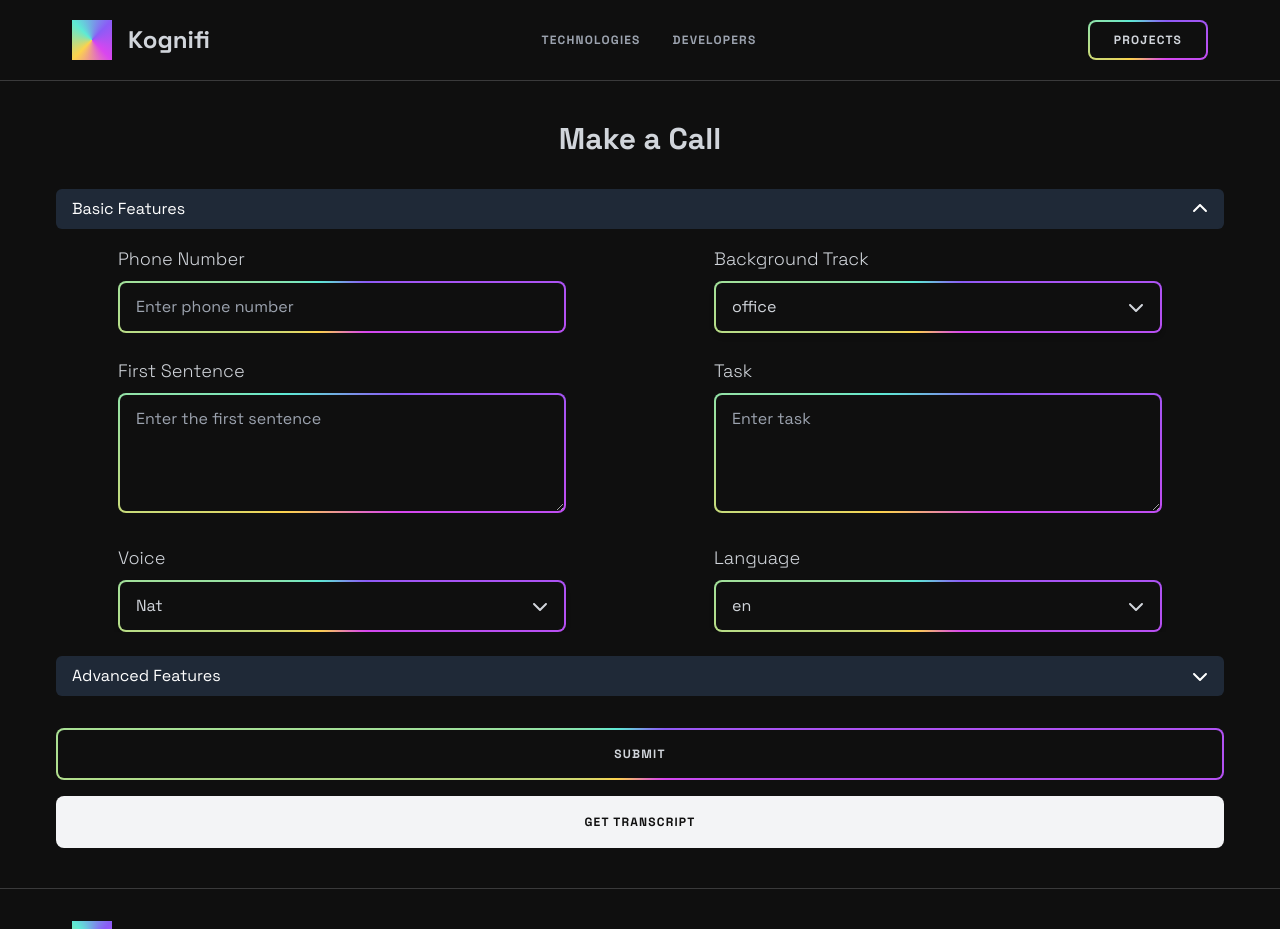
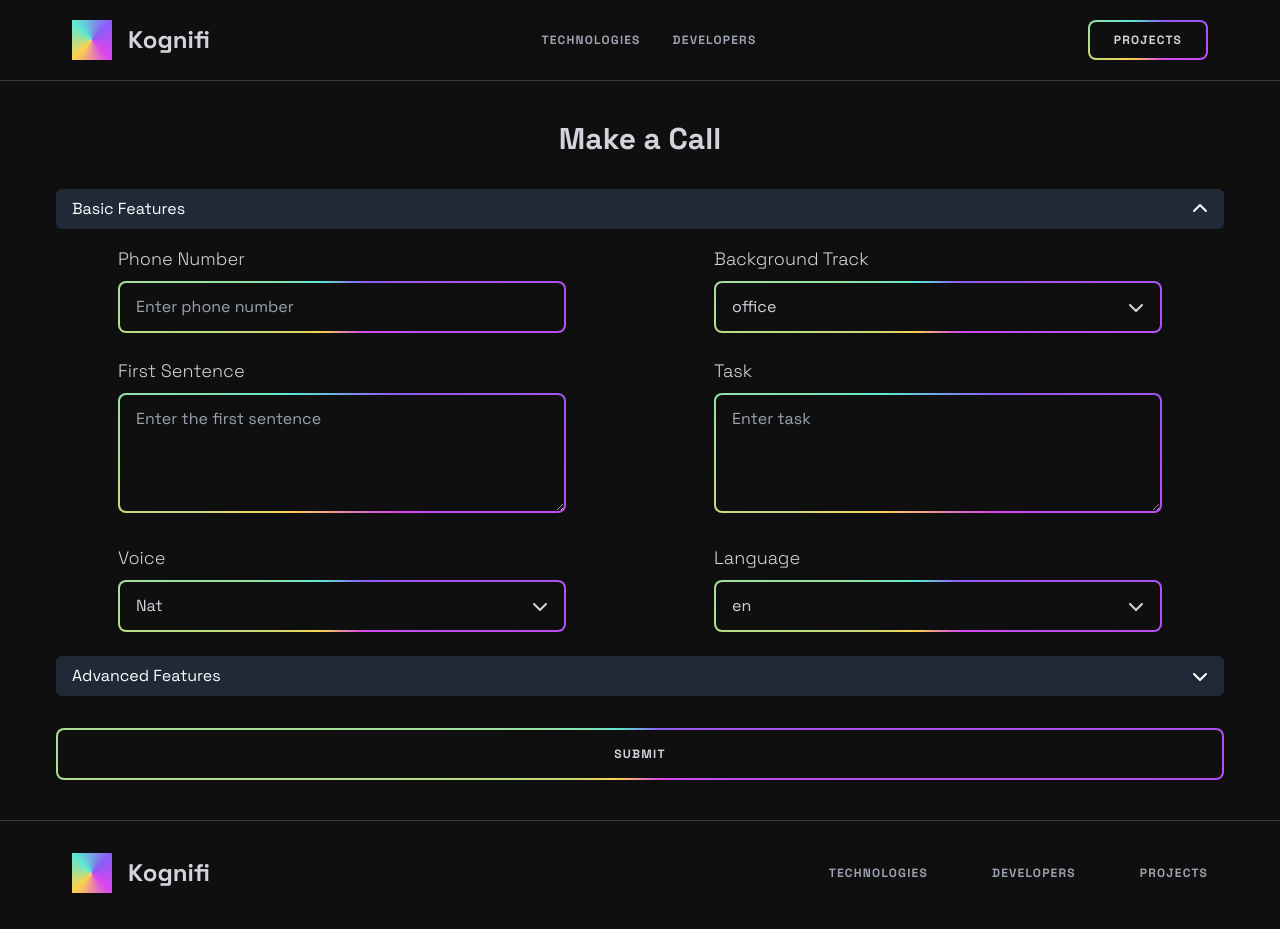
Before and after one commit to muhammadahmad1857/chatbot_langchain_nextjs, a Next.js app: page /calling-agent/call in a window 1280 px wide. Shown: the top 929 px of the page. Built offline with nearby package versions, Linux system fonts and the light colour scheme; grey boxes are pictures that could not be loaded.

Commit message:
fix API error

```diff
--- a/src/app/calling-agent/call/page.tsx
+++ b/src/app/calling-agent/call/page.tsx
@@ -52,7 +52,6 @@ const CallPage: React.FC = () => {
       options: ["Josh", "Florian", "Derek", "June", "Nat", "Paige"],
       defaultValue: "Nat",
     },
-
 
     {
       key: "language",
@@ -152,9 +151,7 @@ const CallPage: React.FC = () => {
   });
 
   const [loading, setLoading] = useState(false);
-  const [callId, setCallId] = useState<string | null>(
-    "0a24fc06-b2a6-4dc0-959d-79094c7971bb"
-  );
+  const [callId, setCallId] = useState<string | null>(null);
   const [transcriptLoading, setTranscriptLoading] = useState(false);
   const [isTranscriptDisabled, setTranscriptDisabled] = useState(false);
   const [response, setResponse] = useState<string | null>(null);
@@ -195,7 +192,7 @@ const CallPage: React.FC = () => {
         payload
       );
 
-      const data = response.data;
+      const data = JSON.parse(response.data);
       const callId = data.call_id;
 
       if (!callId) {
@@ -209,6 +206,7 @@ const CallPage: React.FC = () => {
         error.response?.data?.message ||
           "An error occurred while processing the request."
       );
+      console.log(error)
     } finally {
       setLoading(false);
     }
@@ -283,10 +281,7 @@ const CallPage: React.FC = () => {
         >
           <div className="grid grid-cols-1 md:grid-cols-2 gap-6 mt-4">
             {basicFeatures.map((field) => (
-              <div
-                key={field.key}
-
-              >
+              <div key={field.key}>
                 {field.type === "text" && (
                   <Input
                     id={field.key}
```
Lines whose indentation alone changed are shown as unchanged.
